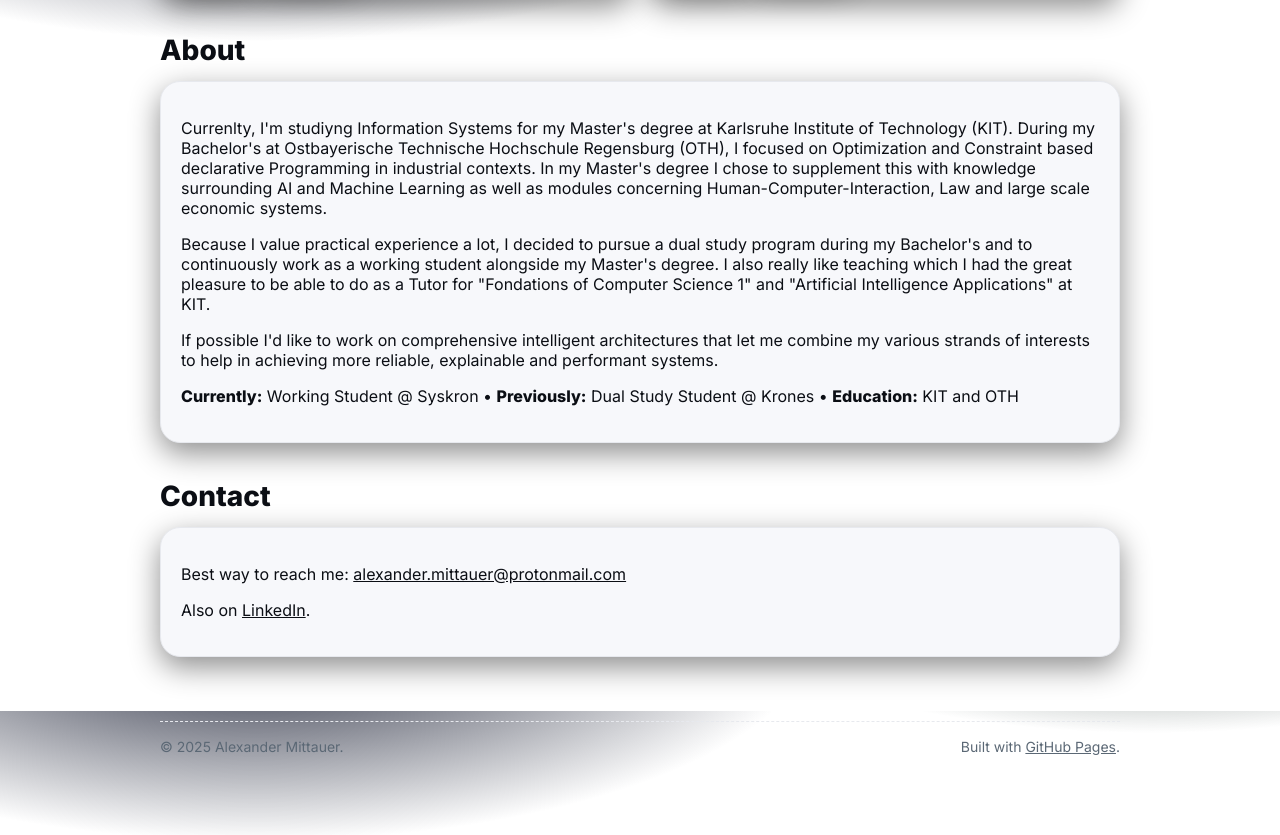
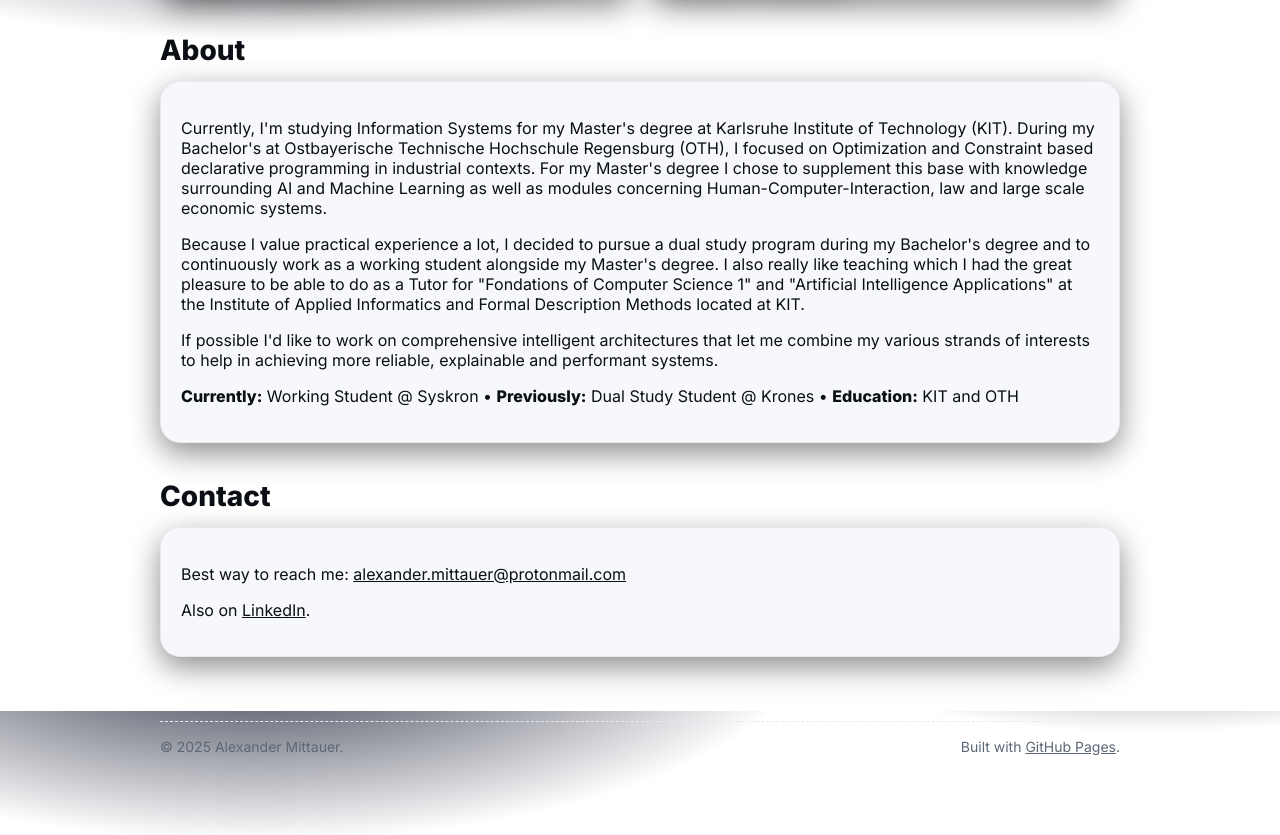
Before and after one commit to MittAlexander/MittAlexander.github.io, a plain HTML site: page index.html in a window 1280 px wide. Shown: the part 889-1724 px from the top of the page. Drawn offline with Linux system fonts and the light colour scheme.

Commit message:
Update index.html
Updated profile description.

```diff
--- a/index.html
+++ b/index.html
@@ -156,12 +156,12 @@
     <section id="about">
       <h2>About</h2>
       <div class="card">
-        <p>Currenlty, I'm studiyng Information Systems for my Master's degree at Karlsruhe Institute of Technology (KIT). During my Bachelor's at Ostbayerische Technische Hochschule Regensburg (OTH), I focused on
-        Optimization and Constraint based declarative Programming in industrial contexts. In my Master's degree I chose to supplement this with knowledge surrounding AI and Machine Learning as well as modules
-        concerning Human-Computer-Interaction, Law and large scale economic systems.</p>
+        <p>Currently, I'm studying Information Systems for my Master's degree at Karlsruhe Institute of Technology (KIT). During my Bachelor's at Ostbayerische Technische Hochschule Regensburg (OTH), I focused on
+        Optimization and Constraint based declarative programming in industrial contexts. For my Master's degree I chose to supplement this base with knowledge surrounding AI and Machine Learning as well as modules
+        concerning Human-Computer-Interaction, law and large scale economic systems.</p>
 
-        <p>Because I value practical experience a lot, I decided to pursue a dual study program during my Bachelor's and to continuously work as a working student alongside my Master's degree. I also really like
-        teaching which I had the great pleasure to be able to do as a Tutor for "Fondations of Computer Science 1" and "Artificial Intelligence Applications" at KIT.</p>
+        <p>Because I value practical experience a lot, I decided to pursue a dual study program during my Bachelor's degree and to continuously work as a working student alongside my Master's degree. I also really like
+        teaching which I had the great pleasure to be able to do as a Tutor for "Fondations of Computer Science 1" and "Artificial Intelligence Applications" at the Institute of Applied Informatics and Formal Description Methods located at KIT.</p>
 
         <p>If possible I'd like to work on comprehensive intelligent architectures that let me combine my various strands of interests to help in achieving more reliable, explainable and performant systems.</p>
         <p><strong>Currently:</strong> Working Student @ Syskron • <strong>Previously:</strong> Dual Study Student @ Krones • <strong>Education:</strong> KIT and OTH</p>
```
